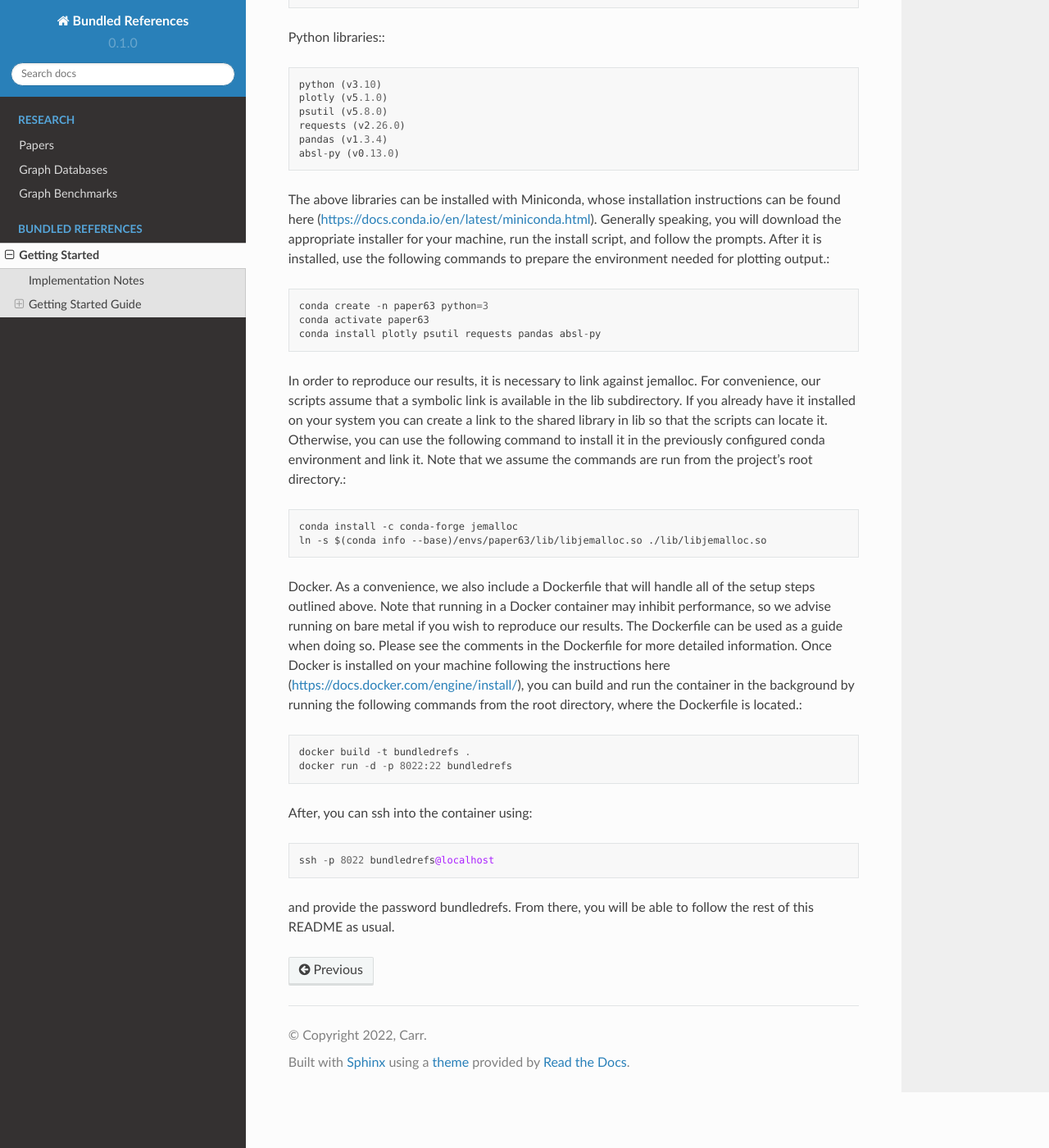
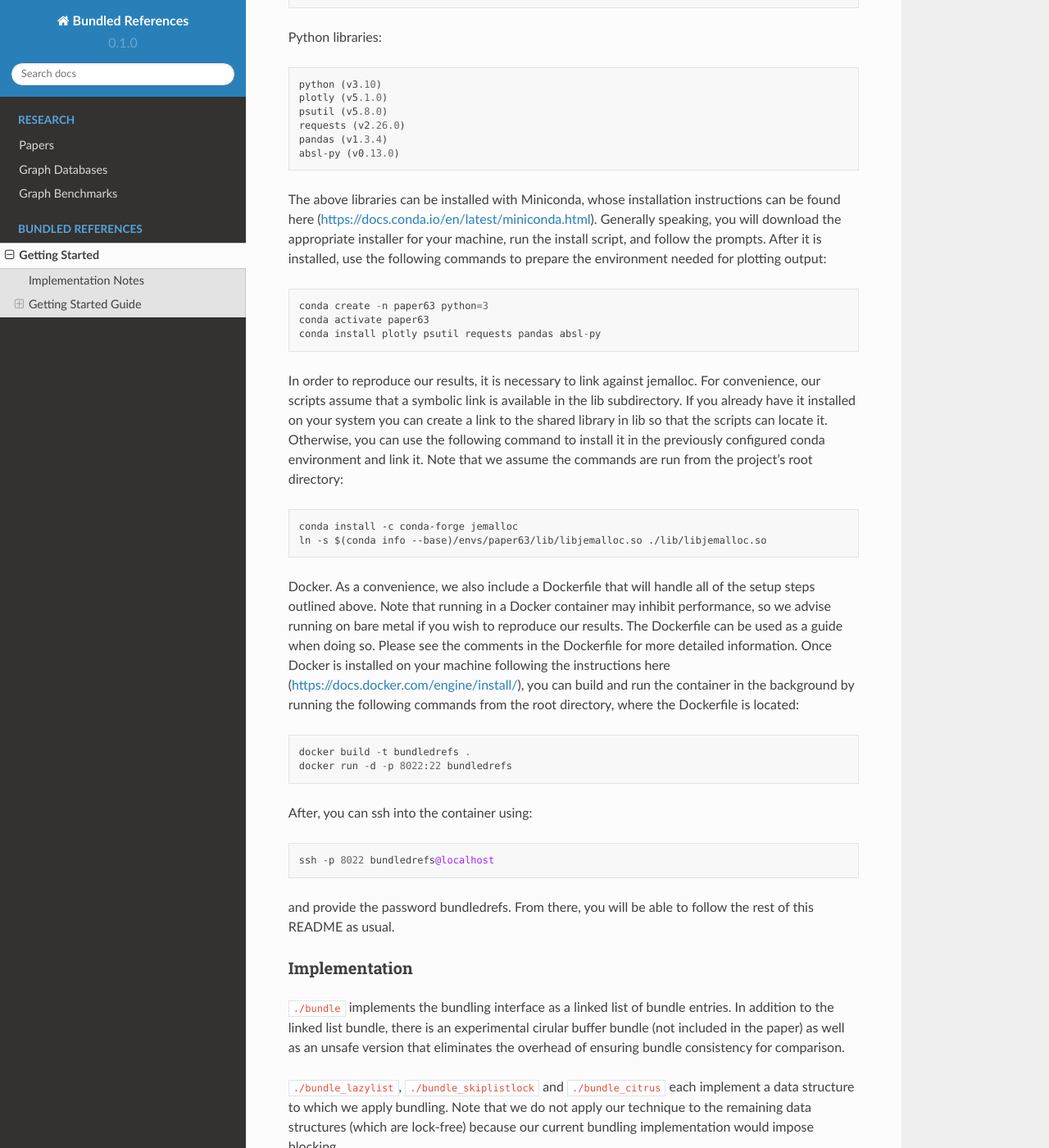
Before and after one commit to JAlexanderCarr/bundledrefs, a Sphinx documentation site: the page built from docs/source/bundledrefs/getting_started.rst, in a window 1280 px wide and 1400 px high, scrolled down 921 px. Shown: the whole window at 82% size. Built offline with Sphinx 7.4.7 and the Read the Docs theme 2.0.0, drawn with Linux system fonts in a browser that asks for light colours; some of the changed text lies outside the part shown.

Commit message:
Updated documentation

```diff
--- a/docs/source/bundledrefs/getting_started.rst
+++ b/docs/source/bundledrefs/getting_started.rst
@@ -29,13 +29,13 @@
   dos2unix (e.g., sudo apt install dos2unix)
   bc (e.g., sudo apt install bc)
 
-C++ Libraries:::
+C++ Libraries::
 
   libnuma (e.g., sudo apt install libnuma-dev)
   libjemalloc (e.g., sudo apt install libjemalloc-dev)
   libpapi (e.g., sudo apt install libpapi-dev)
 
-Python libraries:::
+Python libraries::
 
   python (v3.10)
   plotly (v5.1.0)
@@ -44,18 +44,18 @@
   pandas (v1.3.4)
   absl-py (v0.13.0)
 
-The above libraries can be installed with Miniconda, whose installation instructions can be found here (https://docs.conda.io/en/latest/miniconda.html). Generally speaking, you will download the appropriate installer for your machine, run the install script, and follow the prompts. After it is installed, use the following commands to prepare the environment needed for plotting output.::
+The above libraries can be installed with Miniconda, whose installation instructions can be found here (https://docs.conda.io/en/latest/miniconda.html). Generally speaking, you will download the appropriate installer for your machine, run the install script, and follow the prompts. After it is installed, use the following commands to prepare the environment needed for plotting output::
 
   conda create -n paper63 python=3
   conda activate paper63
   conda install plotly psutil requests pandas absl-py
 
-In order to reproduce our results, it is necessary to link against jemalloc. For convenience, our scripts assume that a symbolic link is available in the lib subdirectory. If you already have it installed on your system you can create a link to the shared library in lib so that the scripts can locate it. Otherwise, you can use the following command to install it in the previously configured conda environment and link it. Note that we assume the commands are run from the project's root directory.::
+In order to reproduce our results, it is necessary to link against jemalloc. For convenience, our scripts assume that a symbolic link is available in the lib subdirectory. If you already have it installed on your system you can create a link to the shared library in lib so that the scripts can locate it. Otherwise, you can use the following command to install it in the previously configured conda environment and link it. Note that we assume the commands are run from the project's root directory::
 
   conda install -c conda-forge jemalloc
   ln -s $(conda info --base)/envs/paper63/lib/libjemalloc.so ./lib/libjemalloc.so
 
-Docker. As a convenience, we also include a Dockerfile that will handle all of the setup steps outlined above. Note that running in a Docker container may inhibit performance, so we advise running on bare metal if you wish to reproduce our results. The Dockerfile can be used as a guide when doing so. Please see the comments in the Dockerfile for more detailed information. Once Docker is installed on your machine following the instructions here (https://docs.docker.com/engine/install/), you can build and run the container in the background by running the following commands from the root directory, where the Dockerfile is located.::
+Docker. As a convenience, we also include a Dockerfile that will handle all of the setup steps outlined above. Note that running in a Docker container may inhibit performance, so we advise running on bare metal if you wish to reproduce our results. The Dockerfile can be used as a guide when doing so. Please see the comments in the Dockerfile for more detailed information. Once Docker is installed on your machine following the instructions here (https://docs.docker.com/engine/install/), you can build and run the container in the background by running the following commands from the root directory, where the Dockerfile is located::
 
   docker build -t bundledrefs .
   docker run -d -p 8022:22 bundledrefs
@@ -65,3 +65,12 @@
   ssh -p 8022 bundledrefs@localhost
 
 and provide the password bundledrefs. From there, you will be able to follow the rest of this README as usual.
+
+Implementation
+--------------
+
+``./bundle`` implements the bundling interface as a linked list of bundle entries. In addition to the linked list bundle, there is an experimental cirular buffer bundle (not included in the paper) as well as an unsafe version that eliminates the overhead of ensuring bundle consistency for comparison.
+
+``./bundle_lazylist``, ``./bundle_skiplistlock`` and ``./bundle_citrus`` each implement a data structure to which we apply bundling. Note that we do not apply our technique to the remaining data structures (which are lock-free) because our current bundling implementation would impose blocking.
+
+``./vcas_lazylist``, ``./vcas_skiplist_lock``, and ``./vcas_citrus`` each implement our porting of vCAS to lock-based data structures for the evaluation.
```
